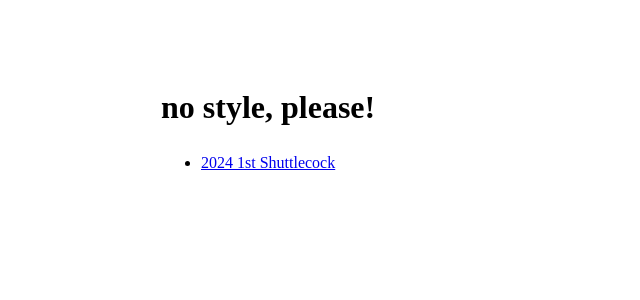
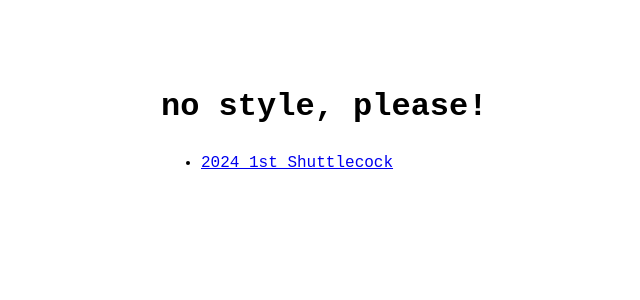
Before and after one commit to hanjicock/hanjicock.github.io, a Jekyll site: the page built from index.md, in a window 1280 px wide. Shown: the top 300 px of the page, without its empty margins (159-799 px from the left). Built offline with Jekyll 4.4.1, drawn with Linux system fonts in a browser that asks for light colours.

Commit message:
Update no-style-please.scss

```diff
--- a/_sass/no-style-please.scss
+++ b/_sass/no-style-please.scss
@@ -25,7 +25,7 @@ html { height: 100%; }
 
 body {
   color: black;
-  font-family: Indie-Flower;
+  font-family: monospace;
   font-size: 16px;
   line-height: 1.4;
   margin: 0;
```
